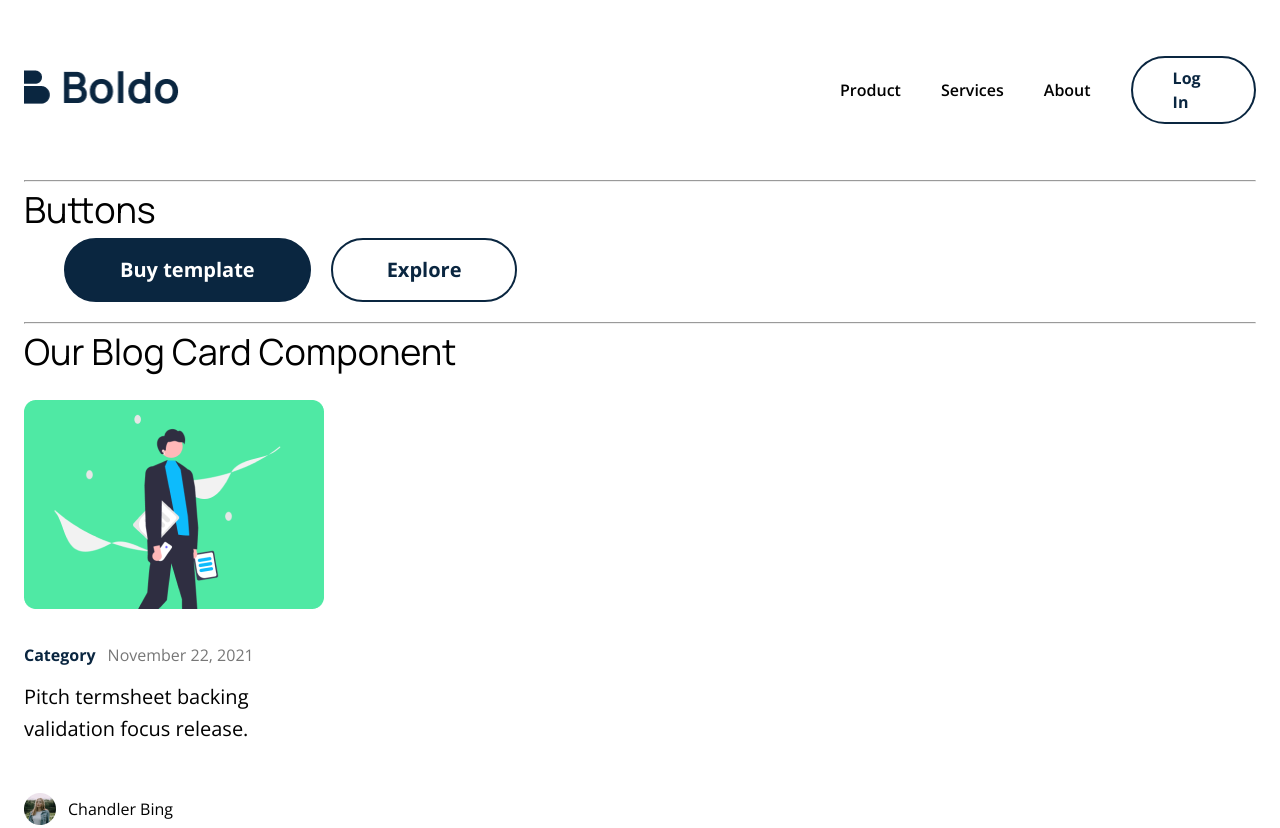
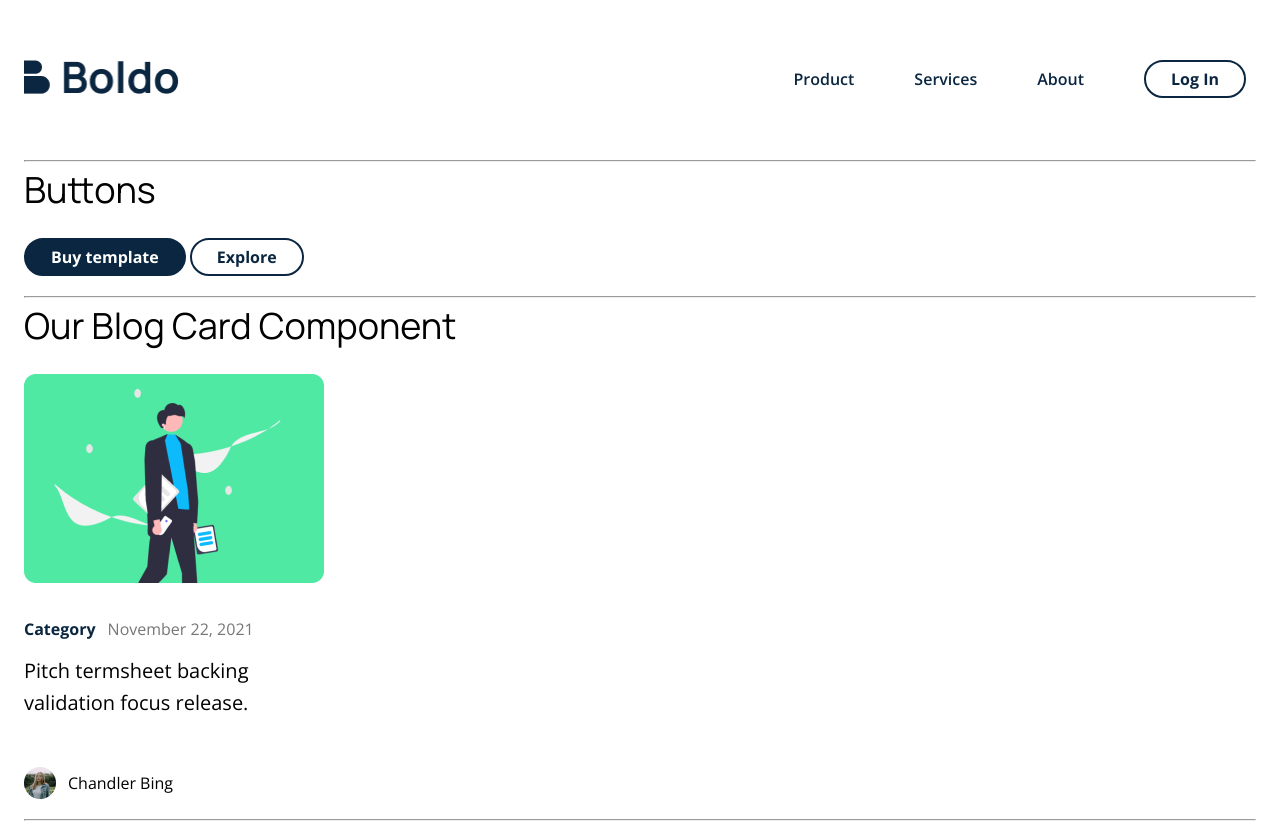
Before and after one commit to Aashik81443/boldo, a plain HTML site: page components.html in a window 1280 px wide. Shown: the top 828 px of the page. Drawn offline with nearby package versions, Linux system fonts and the light colour scheme.

Commit message:
header responsive
header responsive

```diff
--- a/components.css/button.css
+++ b/components.css/button.css
@@ -3,12 +3,11 @@ a{
 }
 .btn{
     display: inline-block;
-    padding: 16px 54px;
+    padding: 3px 25px;
     border-radius: 56px;
     border: 2px solid #0A2640;
-    font-size: 20px;
+    font-size: 16px;
     font-weight: 700;
-    line-height: 28px;
 }
 .btn-primary{
     background:#0A2640;
@@ -19,8 +18,3 @@ a{
     background-color: #ffffff;
     color: #0A2640;
 }
-.buttons{
-    margin-left: 20px;
-    display: flex;
-    gap: 20px;
-}
--- a/components.css/footer.css
+++ b/components.css/footer.css
@@ -1,4 +1,4 @@
-+.site-footer{
+.site-footer{
     padding: 100px 0;
 }
 .site-footer .row {
--- a/components.css/header.css
+++ b/components.css/header.css
@@ -1,26 +1,34 @@
-.site-header {
-    margin: 56px auto;
+li{
+    list-style-type: none;
+    padding: 5px 10px;
+    margin: 0 20px;
 }
 
-.site-header .row {
+.nav-bar li:last-child{
+    margin-right: 0 !important;
+}
+li a{
+    color: #0A2640;
+    font-weight: 600;
+}
+
+.site-header{
+    padding: 55px 0px;
+}
+.site-header .header-wrap{
     display: flex;
-    gap: 654px;
+    flex-wrap: wrap;
+    justify-content: space-between;
+}
+
+.header-wrap .nav-bar ul{
+    display: flex;
     align-items: center;
 }
 
-.site-header .nav p {
-    font-weight: 600;
-    margin-bottom: 0;
+@media (max-width: 768px) {
+
+    .site-header .nav-bar{
+        display: none;
+    }
 }
-
-.site-header .nav .btn {
-    padding: 8px 40px;
-    font-size: 16px;
-    line-height: 24px;
-}
-
-.site-header .nav {
-    display: flex;
-    gap: 40px;
-    align-items: center;
-}
--- a/components.html
+++ b/components.html
@@ -19,16 +19,18 @@
         <!-- Header Component -->
         <header class="site-header">
             <div class="container">
-                <div class="row">
-                    <div class="col-1">
+                <div class="header-wrap">
+                    <div class="media-logo">
                         <img src="./images/Logo.png" alt="Logo" width="162px" height="42px">
                     </div>
-                    <div class="col-2">
-                        <div class="nav">
-                            <p>Product</p>
-                            <p>Services</p>
-                            <p>About</p>
-                            <a href="#" class="btn btn-seconday">Log In</a>
+                    <div class="nav-bar">
+                        <div class="nav-item">
+                            <ul>
+                                <li><a href="#">Product</a></li>
+                                <li><a href="#">Services</a></li>
+                                <li><a href="#">About</a></li>
+                                <li><a href="#" class="btn btn-seconday">Log In</a></li>
+                            </ul>
                         </div>
                     </div>
                 </div>
```
